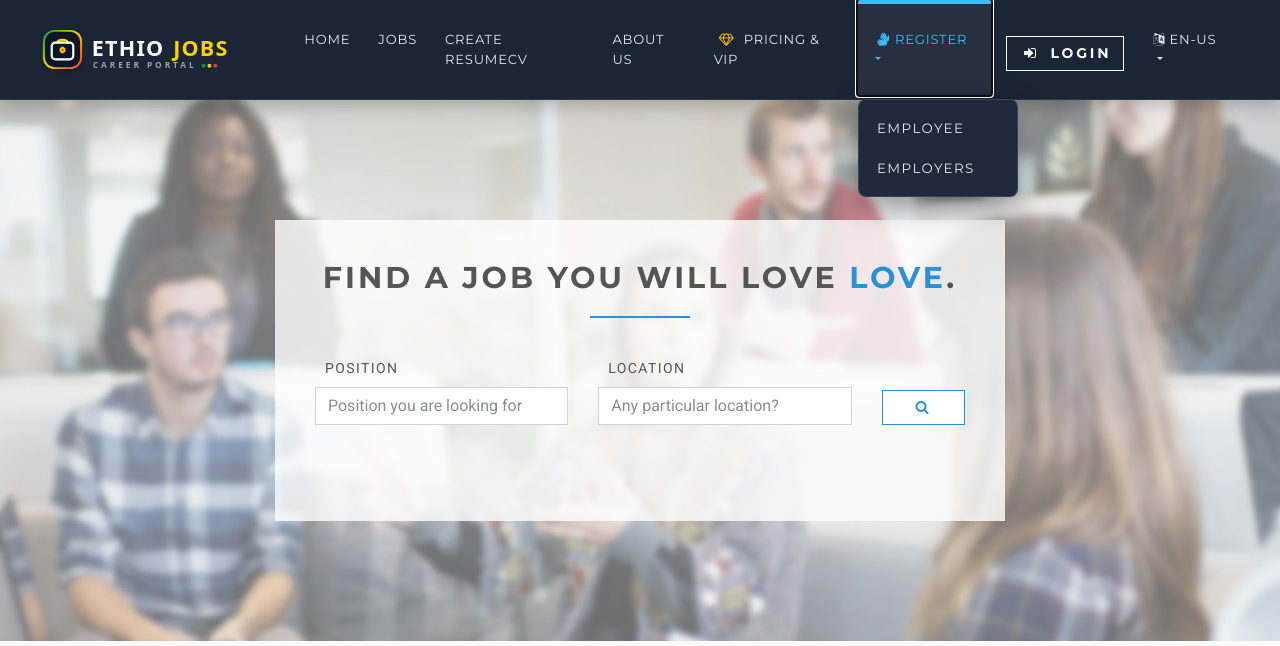
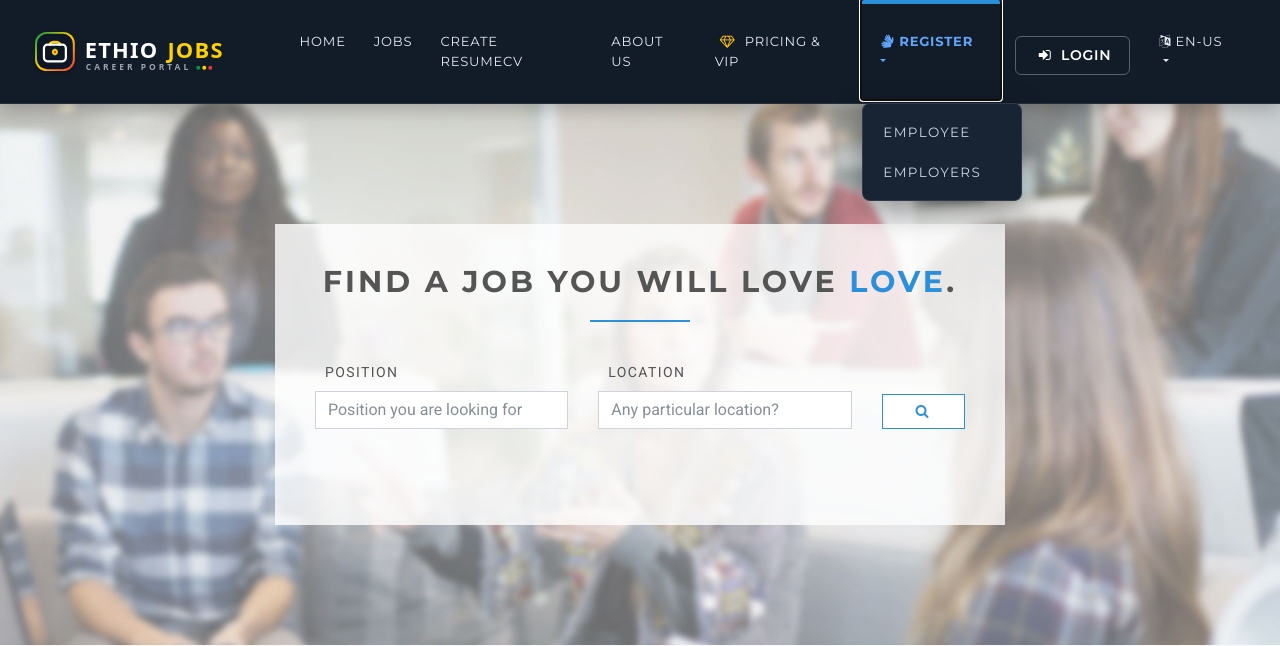
Before and after one commit to wuba21/Django-online-Job-Portal-system, a Django app: template templates/home.html in a window 1280 px wide, after a click on "REGISTER". Shown: the top 646 px of the page. Run offline with Django 3.2, Linux system fonts and the light colour scheme; the template is opened without the code that fills it, so the values that code supplies are empty; parts of the project's set-up code (start-up, migrations or seed data) failed here and were passed over; some libraries are stand-ins or nearby versions.

Commit message:
Change all navbar background to premium dark navy theme matching the dark design

```diff
--- a/static/css/custom.css
+++ b/static/css/custom.css
@@ -116,77 +116,6 @@ img, video, iframe, canvas, svg {
     /* Prevent offset margin overflow on mobile screens for ALL pages */
     [class*="offset-"] {
         margin-left: 0 !important;
-    }
-}
-
-/* ============================================
-   PREMIUM DARK NAVY NAVBAR (DESKTOP & MOBILE)
-   ============================================ */
-.header {
-    background: #1a2536 !important;
-}
-
-.navbar {
-    background: #1a2536 !important; /* Premium dark navy header bar across the whole portal */
-    border-bottom: 1px solid rgba(255, 255, 255, 0.08) !important;
-    box-shadow: 0 4px 20px rgba(0, 0, 0, 0.25) !important;
-}
-
-/* Desktop Navbar Links */
-@media (min-width: 992px) {
-    .navbar {
-        padding: 0 1.5rem !important;
-    }
-
-    .navbar ul.navbar-nav > li > a:not(.navbar-btn) {
-        color: #e2e8f0 !important;
-        font-weight: 500 !important;
-        letter-spacing: 0.06em !important;
-        font-size: 0.82rem !important;
-        border-top: 4px solid transparent !important;
-        padding: 26px 14px !important;
-        transition: all 0.25s ease !important;
-    }
-
-    .navbar ul.navbar-nav > li > a:not(.navbar-btn):hover {
-        color: #38bdf8 !important; /* Sky Blue glow on hover */
-        border-top-color: #38bdf8 !important;
-        background: rgba(255, 255, 255, 0.04) !important;
-    }
-
-    .navbar ul.navbar-nav > li.active > a,
-    .navbar ul.navbar-nav > li.show > a {
-        color: #38bdf8 !important;
-        border-top-color: #38bdf8 !important;
-        background: rgba(255, 255, 255, 0.05) !important;
-    }
-
-    /* Desktop Dropdown Menus */
-    .navbar .dropdown-menu {
-        background: #1e293b !important;
-        border: 1px solid rgba(255, 255, 255, 0.12) !important;
-        border-radius: 8px !important;
-        box-shadow: 0 10px 30px rgba(0, 0, 0, 0.4) !important;
-        padding: 8px 0 !important;
-        margin-top: 0 !important;
-    }
-
-    .navbar .dropdown-menu .dropdown-item {
-        color: #e2e8f0 !important;
-        font-size: 0.84rem !important;
-        font-weight: 500 !important;
-        padding: 10px 18px !important;
-        transition: all 0.2s ease !important;
-    }
-
-    .navbar .dropdown-menu .dropdown-item:hover,
-    .navbar .dropdown-menu .dropdown-item.active {
-        color: #ffffff !important;
-        background: #2b90d9 !important;
-    }
-
-    .navbar .dropdown-menu .dropdown-divider {
-        border-top: 1px solid rgba(255, 255, 255, 0.1) !important;
     }
 }
 
@@ -529,3 +458,108 @@ img, video, iframe, canvas, svg {
         min-height: 42px;
     }
 }
+
+/* ===================================================
+   PREMIUM DARK NAVY NAVBAR THEME
+   =================================================== */
+.navbar {
+    background: #121b28 !important; /* Premium deep navy */
+    border-bottom: 1px solid rgba(255, 255, 255, 0.08) !important;
+    box-shadow: 0 4px 20px rgba(0, 0, 0, 0.25) !important;
+}
+
+/* Desktop Navbar links */
+.navbar ul.navbar-nav > li > a:not(.navbar-btn) {
+    color: #e2e8f0 !important;
+    font-weight: 500 !important;
+    letter-spacing: 0.06em !important;
+    font-size: 0.82rem !important;
+    transition: all 0.25s ease-in-out !important;
+}
+
+@media (min-width: 992px) {
+    .navbar ul.navbar-nav > li > a:not(.navbar-btn) {
+        border-top: 4px solid transparent !important;
+        padding: 28px 14px !important;
+    }
+    .navbar ul.navbar-nav > li > a:not(.navbar-btn):hover {
+        border-top-color: #FED100 !important;
+        color: #FED100 !important;
+    }
+    .navbar ul.navbar-nav > li.active > a,
+    .navbar ul.navbar-nav > li.show > a {
+        border-top-color: #2b90d9 !important;
+        color: #60a5fa !important;
+        font-weight: 700 !important;
+    }
+}
+
+/* Mobile Toggler */
+.navbar .navbar-toggler {
+    color: #FED100 !important;
+    border: 1px solid rgba(254, 209, 0, 0.3) !important;
+    border-radius: 6px !important;
+    padding: 6px 12px !important;
+}
+.navbar .navbar-toggler:focus {
+    outline: none !important;
+    box-shadow: 0 0 0 2px rgba(254, 209, 0, 0.3) !important;
+}
+
+/* Navbar Dropdowns (Client Zone, Lang Selector, etc.) */
+.navbar .dropdown-menu {
+    background: #182334 !important;
+    border: 1px solid rgba(255, 255, 255, 0.1) !important;
+    border-radius: 8px !important;
+    box-shadow: 0 10px 30px rgba(0, 0, 0, 0.4) !important;
+    padding: 8px 0 !important;
+}
+
+.navbar .dropdown-menu .dropdown-item {
+    color: #cbd5e1 !important;
+    font-size: 0.84rem !important;
+    padding: 10px 20px !important;
+    transition: background 0.2s ease, color 0.2s ease !important;
+}
+
+.navbar .dropdown-menu .dropdown-item:hover,
+.navbar .dropdown-menu .dropdown-item:focus {
+    background: #223249 !important;
+    color: #FED100 !important;
+}
+
+.navbar .dropdown-menu .dropdown-item.active {
+    background: #2b90d9 !important;
+    color: #ffffff !important;
+}
+
+.navbar .dropdown-divider {
+    border-top: 1px solid rgba(255, 255, 255, 0.08) !important;
+}
+
+/* User Profile in Navbar */
+#clientZone.has-img {
+    color: #ffffff !important;
+}
+
+.client-menu-image {
+    background: #1e293b !important;
+    box-shadow: 0 0 0 2px rgba(254, 209, 0, 0.4) !important;
+}
+
+/* Login Button */
+.navbar .navbar-btn.btn-outline-light {
+    border-color: rgba(255, 255, 255, 0.3) !important;
+    color: #ffffff !important;
+    border-radius: 6px !important;
+    font-weight: 600 !important;
+    letter-spacing: 0.05em !important;
+    padding: 8px 18px !important;
+    transition: all 0.25s ease !important;
+}
+
+.navbar .navbar-btn.btn-outline-light:hover {
+    background: #FED100 !important;
+    border-color: #FED100 !important;
+    color: #111827 !important;
+}
```
Also changed, not shown: jobsapp/utils/telegram.py (+3 -13 lines), jobsapp/views/employer.py (+1 -10 lines).
